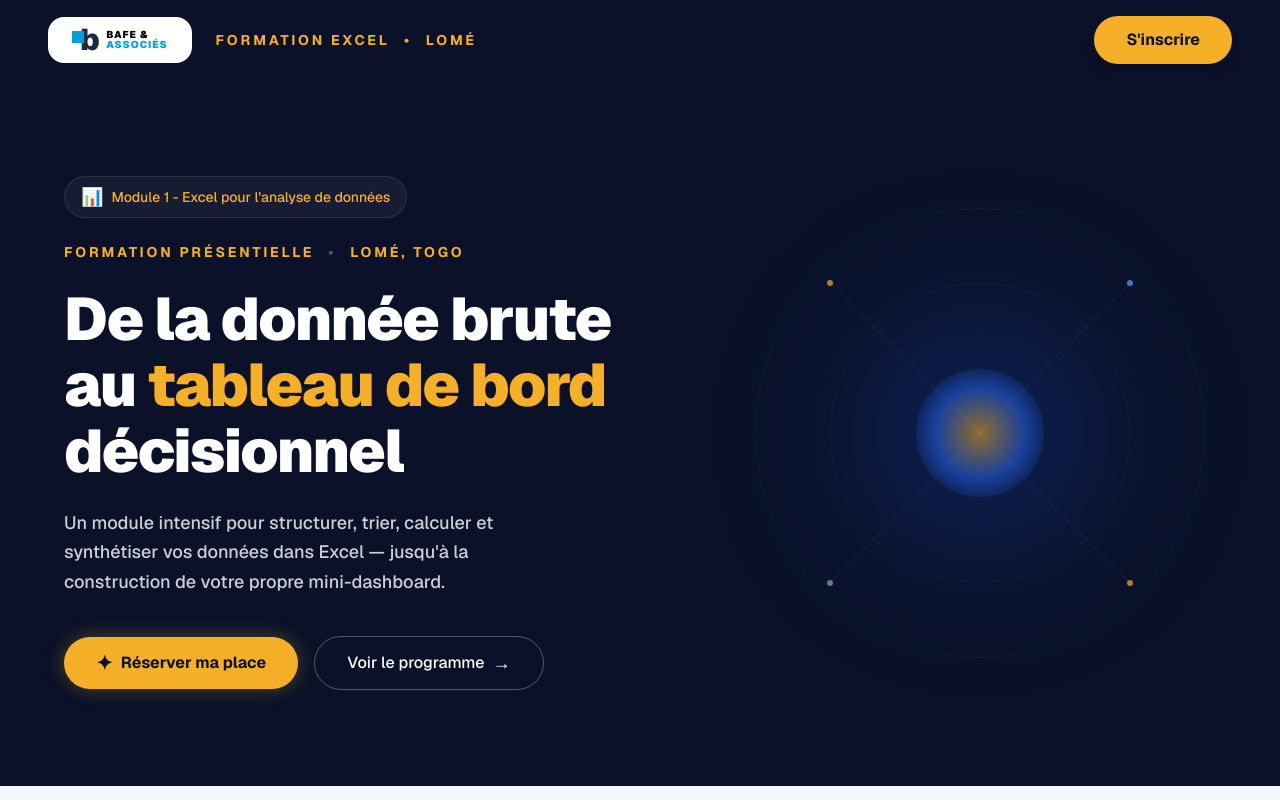
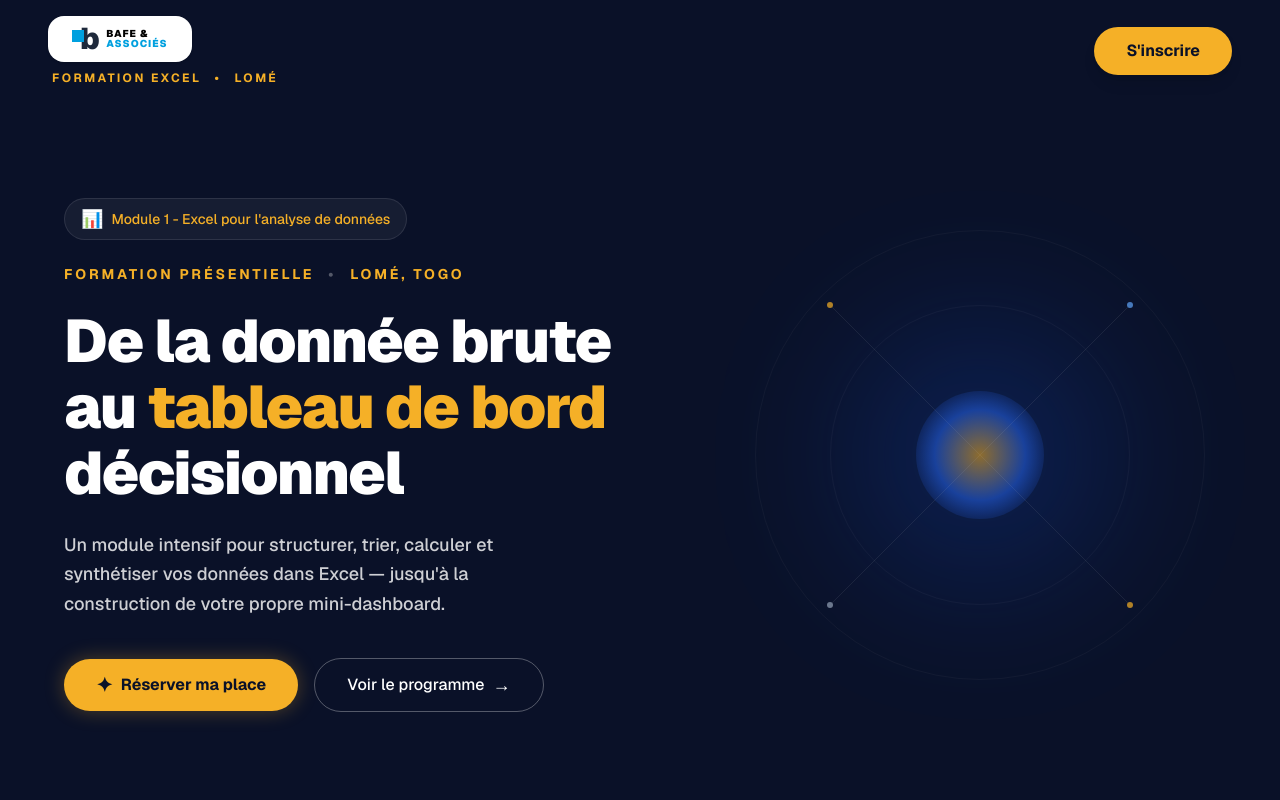
Before and after one commit to nathan2024-maker/analyse_donnee, a Next.js app: page / in a window 1280 px wide. Shown: the top 800 px of the page. Built offline with nearby package versions, Linux system fonts and the light colour scheme.

Commit message:
Empile le logo et le titre de la formation dans le header, met a jour l'adresse du siege

```diff
--- a/src/components/Footer.tsx
+++ b/src/components/Footer.tsx
@@ -22,7 +22,7 @@ export function Footer() {
             <div className="space-y-4 text-sm text-bafe-blue/80">
               <div className="flex items-start gap-3">
                 <MapPin className="w-5 h-5 text-blue-500 flex-shrink-0 mt-0.5" />
-                <span>Siège : Agbalépédogan, non loin du CEG, Lomé</span>
+                <span>Siège : Forever, Rue Koulaa, derrière Pharmacie Yembla, Lomé</span>
               </div>
               <div className="flex items-center gap-3">
                 <Phone className="w-5 h-5 text-blue-500 flex-shrink-0" />
--- a/src/components/Header.tsx
+++ b/src/components/Header.tsx
@@ -3,7 +3,7 @@ import React from "react";
 export function Header() {
   return (
     <header className="w-full py-4 px-6 md:px-12 bg-bafe-blue flex items-center justify-between sticky top-0 z-50">
-      <div className="flex items-center gap-6">
+      <div className="flex flex-col items-start gap-2">
         {/* Logo Container (White pill) */}
         <div className="bg-white rounded-2xl px-6 py-2 flex items-center justify-center shadow-sm">
           {/* Textual representation of the logo since we don't have the file in public/ yet */}
@@ -20,7 +20,7 @@ export function Header() {
         </div>
 
         {/* Formation Title */}
-        <div className="text-bafe-yellow font-bold tracking-[0.2em] text-sm hidden sm:block uppercase">
+        <div className="text-bafe-yellow font-bold tracking-[0.2em] text-xs uppercase pl-1">
           Formation Excel <span className="mx-2">•</span> Lomé
         </div>
       </div>
```
